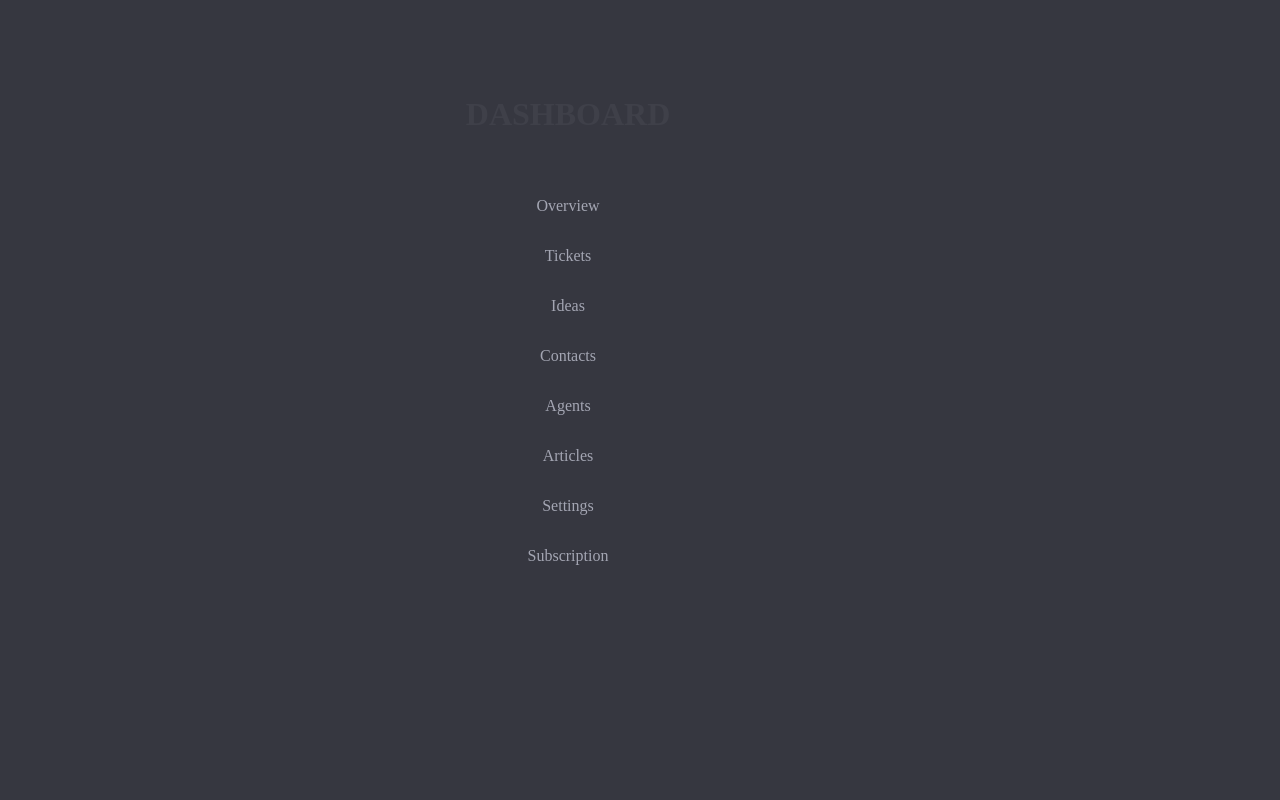
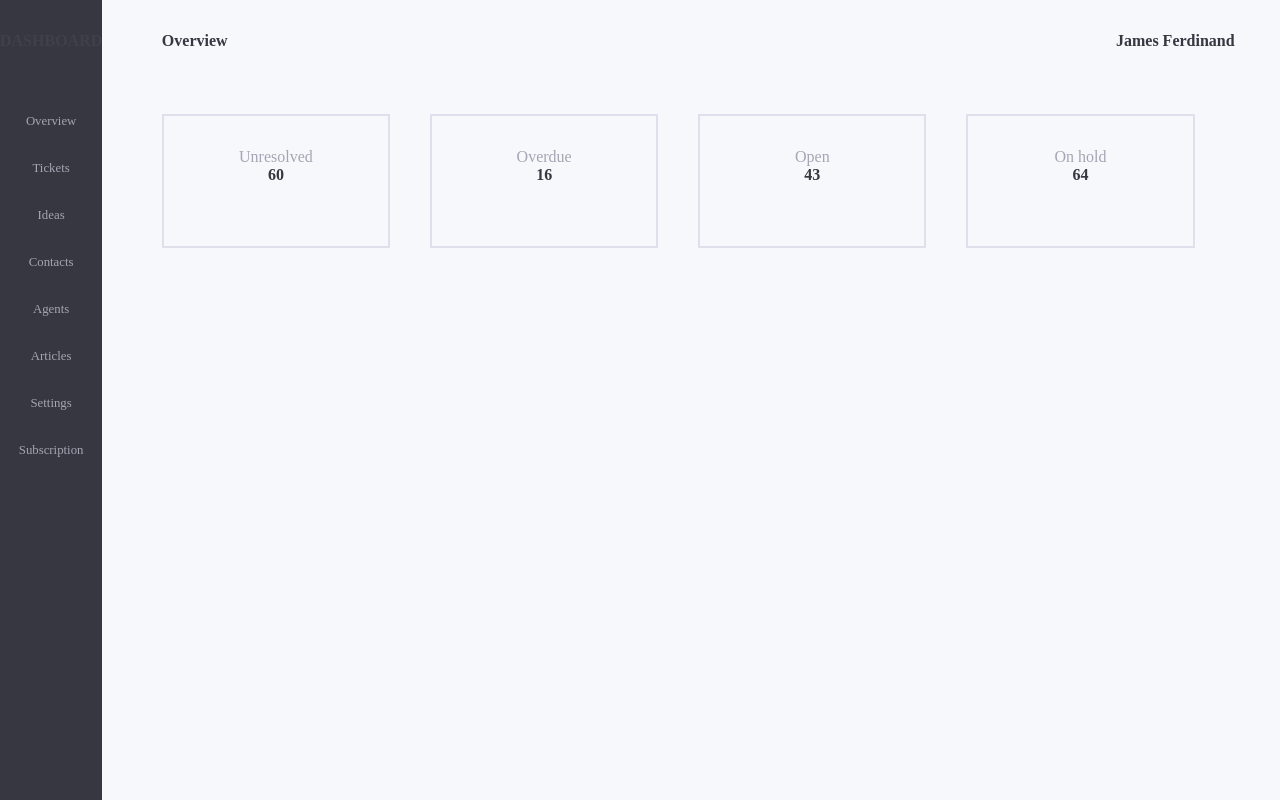
Before and after one commit to Okeke-miles/Mayhort-Trivia, a React (Create React App) app in the folder Desktop/taonga-assessment/client/: page /dashboard in a window 1280 px wide. Built offline with nearby package versions, Linux system fonts and the light colour scheme; a web font is replaced by a local one.

Commit message:
Dashboard overview completed

```diff
--- a/Desktop/taonga-assessment/client/src/components/Navbar/Navbar.scss
+++ b/Desktop/taonga-assessment/client/src/components/Navbar/Navbar.scss
@@ -12,6 +12,7 @@
 .navbar__style{
     background-color: $raisin-black;
     width: 15rem;
+    height: 100%;
 }
 
 .navbar-list__style, .navbar-header__style{
@@ -23,10 +24,13 @@
 .navbar-header__style{
     margin-bottom: 3rem;
     opacity: 8%;
+    font-size: 1rem;
+    padding-top: 2rem;
 }
 
 .navbar-list__style{
     padding: 1rem 0;
+    font-size: 0.8rem;
 }
 
 .navbar-list{
--- /dev/null
+++ b/Desktop/taonga-assessment/client/src/components/Overview/Overview.jsx
@@ -0,0 +1,36 @@
+import React from 'react'
+import "../Overview/Overview.scss"
+
+function Overview() {
+
+    return (
+        <div className="overview-container__style">
+            <div className="overview-flex__style">
+                <header className="overview-header__style">
+                    <p>Overview</p>
+                    <p>James Ferdinand</p>
+                </header>
+                <div className="overview-status__style">
+                    <div className="overview-item__style">
+                        <p className="status__style">Unresolved</p>
+                        <p className="quantity__style">60</p>
+                    </div>
+                    <div className="overview-item__style">
+                        <p className="status__style">Overdue</p>
+                        <p className="quantity__style">16</p>
+                    </div>
+                    <div className="overview-item__style">
+                        <p className="status__style">Open</p>
+                        <p className="quantity__style">43</p>
+                    </div>
+                    <div className="overview-item__style">
+                        <p className="status__style">On hold</p>
+                        <p className="quantity__style">64</p>
+                    </div>
+                </div>
+            </div>
+        </div>
+    )
+}
+
+export default Overview
--- /dev/null
+++ b/Desktop/taonga-assessment/client/src/components/Overview/Overview.scss
@@ -0,0 +1,60 @@
+@use "../../partials/_colors" as *;
+@use "../../partials/_typography" as *;
+
+*,
+*::before,
+*::after{
+    box-sizing: border-box;
+    margin: 0;
+    padding: 0;
+}
+
+.overview-container__style{
+    background-color: $grayscale;
+    width: 100%;
+    height: 100vh;
+}
+
+.overview-flex__style{
+    width: 90%;
+    margin: 0 auto;
+}
+
+.overview-header__style{
+    color: $raisin-black;
+    display: flex;
+    justify-content: space-between;
+    padding-top: 2rem;
+    font-weight: bold;
+}
+
+.overview-status__style{
+    display: flex;
+    padding-top: 4rem;
+    :hover{
+        border: 2px solid $blue;
+        color: $blue;
+    }
+}
+
+.overview-item__style{
+    width: 258px;
+    height: 134px;
+    border: 2px solid $border;
+    margin-right: 2.5rem;
+
+    :hover{
+        border: none;
+        color: $blue;
+    }
+}
+
+.status__style{
+    padding-top: 2rem;
+    color: $gray;
+}
+
+.quantity__style{
+    color: $raisin-black;
+    font-weight: bold;
+}
--- a/Desktop/taonga-assessment/client/src/pages/Dashboard/Dashboard.jsx
+++ b/Desktop/taonga-assessment/client/src/pages/Dashboard/Dashboard.jsx
@@ -1,12 +1,16 @@
 import React from 'react'
 import "../Dashboard/Dashboard.scss"
 import Navbar from "../../components/Navbar/Navbar"
+import Overview from "../../components/Overview/Overview"
 
 function Dashboard() {
 
     return (
-        <div className="home-background__style">
-            <Navbar />
+        <div className="dashboard-background__style">
+            <div className="dashboard-container__style">
+                <Navbar />
+                <Overview />
+            </div>
         </div>
     )
 }
--- a/Desktop/taonga-assessment/client/src/pages/Dashboard/Dashboard.scss
+++ b/Desktop/taonga-assessment/client/src/pages/Dashboard/Dashboard.scss
@@ -0,0 +1,14 @@
+@use "../../partials/_colors" as *;
+@use "../../partials/_typography" as *;
+
+*,
+*::before,
+*::after{
+    box-sizing: border-box;
+    margin: 0;
+    padding: 0;
+}
+
+.dashboard-container__style{
+    display:flex;
+}
--- a/Desktop/taonga-assessment/client/src/partials/_colors.scss
+++ b/Desktop/taonga-assessment/client/src/partials/_colors.scss
@@ -8,6 +8,7 @@ $green: #29CC97;
 $red: #F12B2C;
 $border: #DFE0EB;
 $gray: #A4A6B3;
+$grayscale: #F7F8FC;
 
 //secondary color
 $secondary-color-slate:#5C667E;
```
